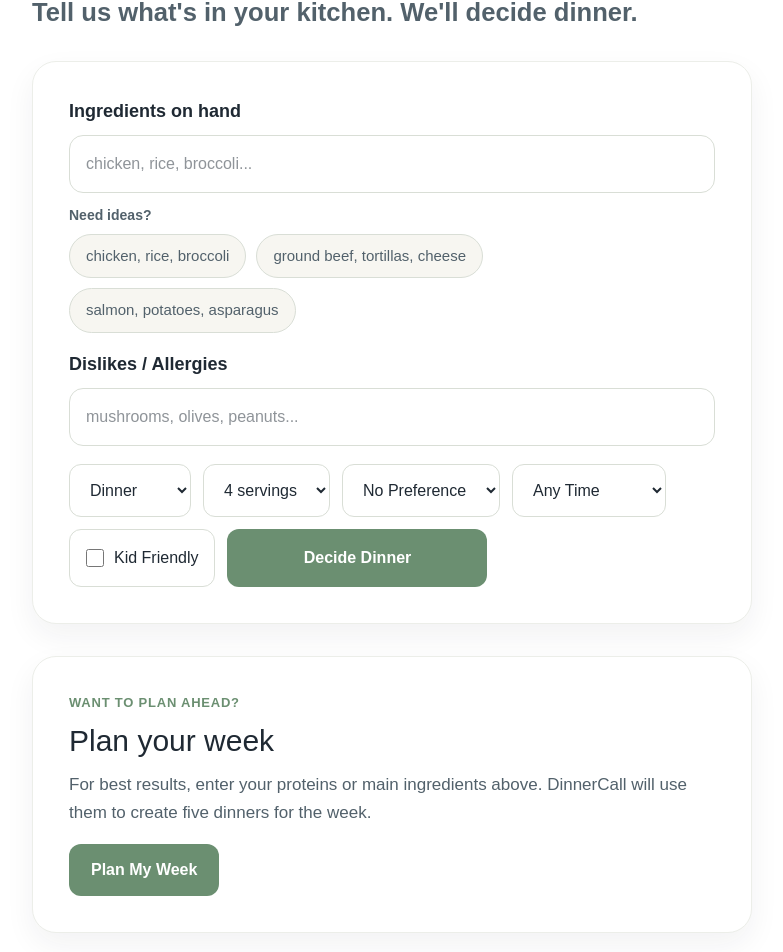
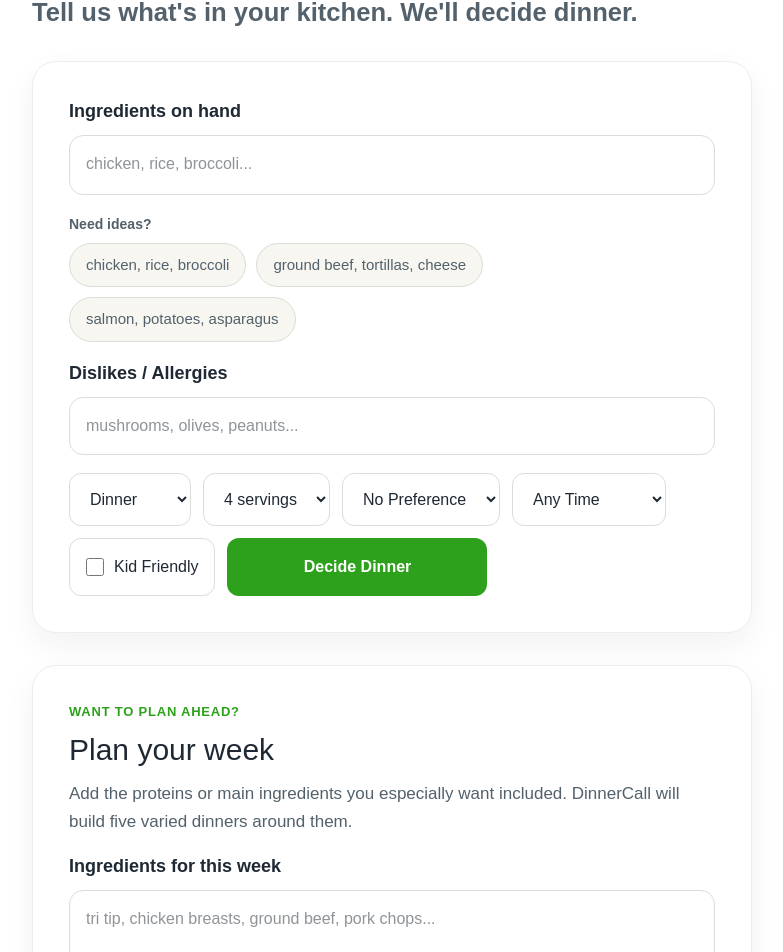
Before and after one commit to taskwrenchai/dinnercall, a Next.js app: page /app in a window 1280 px wide. Shown: the part 133-1085 px from the top of the page, without its empty margins (248-1031 px from the left). Built offline with nearby package versions, Linux system fonts and the light colour scheme.

Commit message:
Separate weekly planner ingredients from recipe generator

```diff
--- a/src/app/app/page.tsx
+++ b/src/app/app/page.tsx
@@ -23,6 +23,7 @@
 
 export default function Home() {
   const [ingredients, setIngredients] = useState("");
+  const [weeklyIngredients, setWeeklyIngredients] = useState("");
   const [avoidIngredients, setAvoidIngredients] = useState("");
   const [servings, setServings] = useState("4");
   const [mealType, setMealType] = useState("Dinner");
@@ -36,6 +37,7 @@
   const [savedWeeklyPlans, setSavedWeeklyPlans] = useState<string[][]>([]);
 
   const [error, setError] = useState("");
+  const [weeklyPlanError, setWeeklyPlanError] = useState("");
   const [loading, setLoading] = useState(false);
   const [planningWeek, setPlanningWeek] = useState(false);
   const [copied, setCopied] = useState(false);
@@ -56,6 +58,21 @@
   const recipeRef = useRef<HTMLDivElement>(null);
   const weeklyPlanRef = useRef<HTMLDivElement>(null);
   const groceryListRef = useRef<HTMLDivElement>(null);
+  const ingredientsRef = useRef<HTMLTextAreaElement>(null);
+
+useEffect(() => {
+  const textarea = ingredientsRef.current;
+
+  if (!textarea) return;
+
+  textarea.style.height = "auto";
+
+  const newHeight = Math.min(textarea.scrollHeight, 128);
+
+  textarea.style.height = `${Math.max(newHeight, 60)}px`;
+  textarea.style.overflowY =
+    textarea.scrollHeight > 128 ? "auto" : "hidden";
+}, [ingredients]);
 
   useEffect(() => {
     const savedPlans = localStorage.getItem("dinnercall_saved_weekly_plans");
@@ -451,13 +468,14 @@
 };
 
   const planMyWeek = async () => {
-    if (!ingredients.trim()) {
-      setError(
-        "🔔 My dinner bell isn't ringing yet. Tell me what ingredients you have first."
+   if (!weeklyIngredients.trim()) {
+  setWeeklyPlanError(
+    "Enter at least one protein or main ingredient for this week."
   );
   return;
 }
 
+    setWeeklyPlanError("");
     setPlanningWeek(true);
     setError("");
     setWeeklyPlan([]);
@@ -469,7 +487,7 @@
         method: "POST",
         headers: { "Content-Type": "application/json" },
         body: JSON.stringify({
-          ingredients,
+          ingredients: weeklyIngredients,
           servings,
           mealPreference,
           avoidIngredients,
@@ -617,12 +635,21 @@
         <div style={cardStyle}>
           <label style={labelStyle}>Ingredients on hand</label>
 
-          <input
-            type="text"
+          <textarea
+  ref={ingredientsRef}
   placeholder="chicken, rice, broccoli..."
   value={ingredients}
   onChange={(e) => setIngredients(e.target.value)}
-            style={inputStyle}
+  rows={1}
+  style={{
+    ...inputStyle,
+    minHeight: "52px",
+    maxHeight: "128px",
+    resize: "none",
+    overflowY: "hidden",
+    fontFamily: "inherit",
+    lineHeight: "1.5",
+  }}
 />
 <p
   style={{
@@ -758,7 +785,7 @@
     style={{
       margin: "0 0 6px",
       fontWeight: "bold",
-      color: "#6B8F71",
+      color: "#2DA11B",
       letterSpacing: "0.06em",
       textTransform: "uppercase",
       fontSize: "13px",
@@ -780,8 +807,41 @@
     maxWidth: "760px",
   }}
 >
-  For best results, enter your proteins or main ingredients above. DinnerCall will use them to create five dinners for the week.
+  Add the proteins or main ingredients you especially want included.
+  DinnerCall will build five varied dinners around them.
 </p>
+
+<label style={labelStyle}>
+  Ingredients for this week
+</label>
+
+<textarea
+  placeholder="tri tip, chicken breasts, ground beef, pork chops..."
+  value={weeklyIngredients}
+  onChange={(e) => setWeeklyIngredients(e.target.value)}
+  rows={2}
+  style={{
+    ...inputStyle,
+    minHeight: "72px",
+    resize: "vertical",
+    fontFamily: "inherit",
+    lineHeight: "1.5",
+    marginBottom: "18px",
+  }}
+/>
+
+{weeklyPlanError && (
+  <p
+    style={{
+      margin: "-6px 0 16px",
+      color: "#B42318",
+      fontSize: "14px",
+      fontWeight: 600,
+    }}
+  >
+    {weeklyPlanError}
+  </p>
+)}
 
 <button
   onClick={planMyWeek}
@@ -852,7 +912,7 @@
     onClick={copyWeeklyPlan}
     style={{
   ...greenButtonStyle,
-  backgroundColor: "#ffffff",
+  background: "#ffffff",
   color: "#1f2937",
   border: "2px solid #d1d5db",
 }}
@@ -871,7 +931,7 @@
     onClick={clearWeek}
     style={{
       ...greenButtonStyle,
-      backgroundColor: "#8b3a2b",
+      background: "#8b3a2b",
     }}
   >
     🗑️ Clear Week
@@ -1309,7 +1369,7 @@
   padding: "16px 24px",
   borderRadius: "12px",
   border: "none",
-  background: "#6B8F71",
+  background: "#2DA11B",
   color: "white",
   fontSize: "16px",
   fontWeight: "bold",
@@ -1322,7 +1382,7 @@
   padding: "14px 22px",
   borderRadius: "12px",
   border: "none",
-  background: "#6B8F71",
+  background: "#2DA11B",
   color: "white",
   fontSize: "16px",
   fontWeight: "bold",
@@ -1353,7 +1413,7 @@
 const eyebrowStyle = {
   textTransform: "uppercase" as const,
   letterSpacing: "0.08em",
-  color: "#6B8F71",
+  color: "#2DA11B",
   fontWeight: "bold",
   fontSize: "14px",
 };
```
Lines whose indentation alone changed are shown as unchanged.
